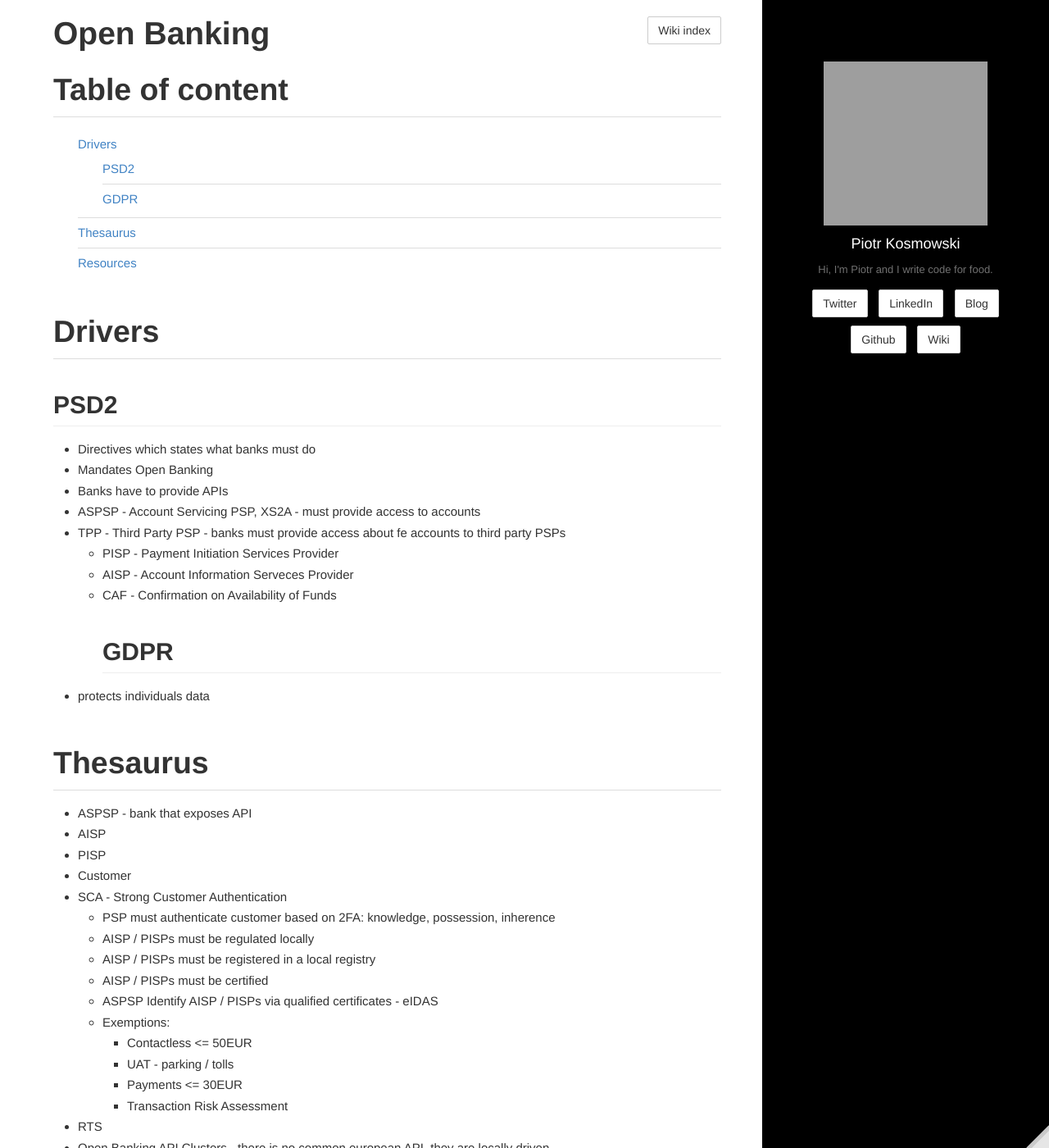
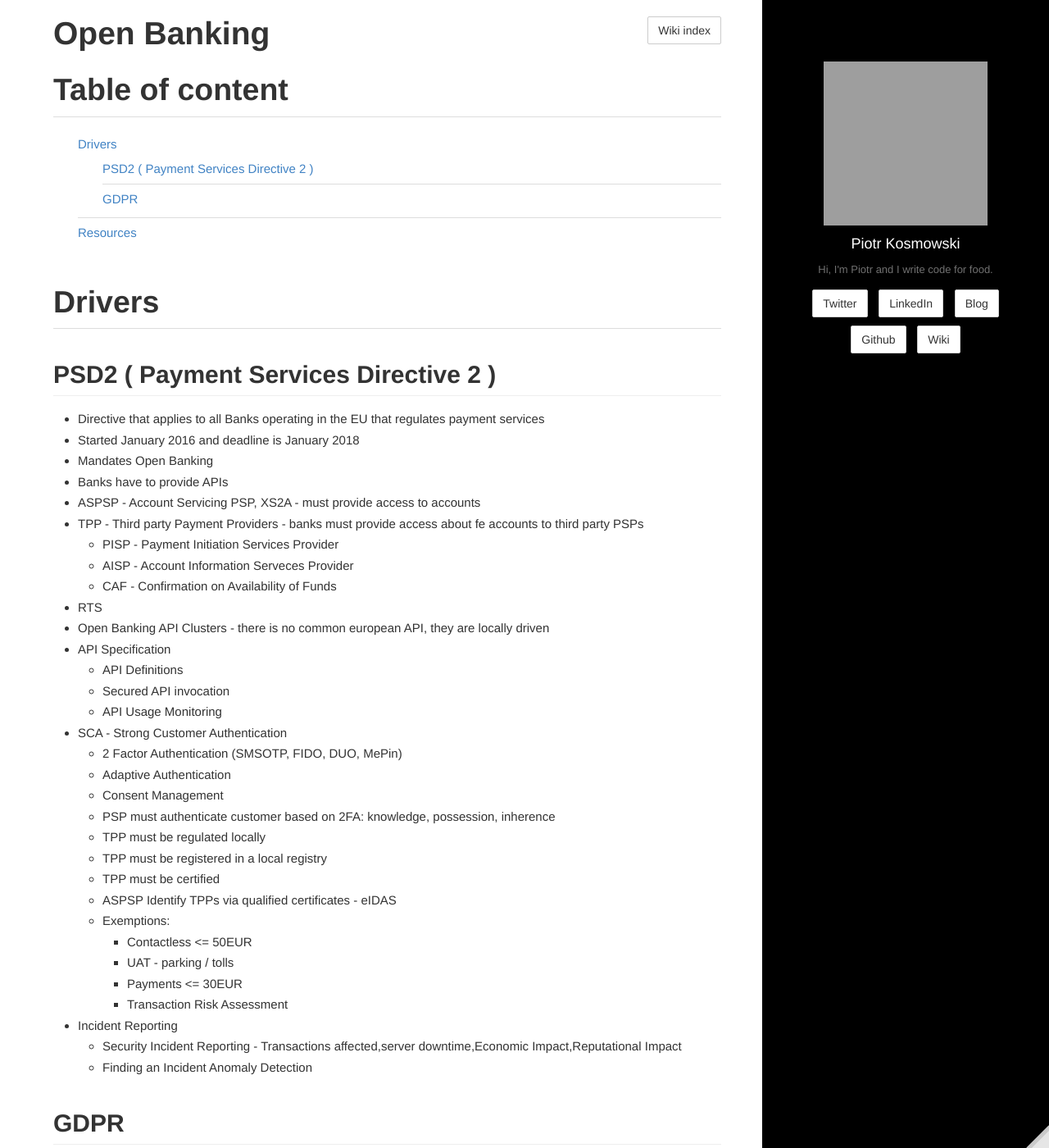
Before and after one commit to kospiotr/kospiotr.github.io, a Jekyll site: the page built from wiki/open-banking.md, in a window 1280 px wide and 1400 px high. Shown: the whole window at 82% size. Built offline with Jekyll 4.4.1, drawn with Linux system fonts in a browser that asks for light colours; some of the changed text lies outside the part shown; grey boxes are pictures that could not be loaded.

Commit message:
Update open-banking.md

```diff
--- a/wiki/open-banking.md
+++ b/wiki/open-banking.md
@@ -7,37 +7,42 @@ editurl: wiki/open-banking.md
 ---
 
 # Drivers
-## PSD2
-- Directives which states what banks must do
+## PSD2 ( Payment Services Directive 2 )
+- Directive that applies to all Banks operating in the EU that regulates payment services
+- Started January 2016 and deadline is January 2018
 - Mandates Open Banking
 - Banks have to provide APIs
 - ASPSP - Account Servicing PSP, XS2A - must provide access to accounts
-- TPP - Third Party PSP - banks must provide access about fe accounts to third party PSPs
+- TPP - Third party Payment Providers - banks must provide access about fe accounts to third party PSPs
   - PISP - Payment Initiation Services Provider
   - AISP - Account Information Serveces Provider
   - CAF - Confirmation on Availability of Funds
-## GDPR
- - protects individuals data
-
-
-# Thesaurus
-- ASPSP - bank that exposes API
-- AISP
-- PISP
-- Customer
+- RTS
+- Open Banking API Clusters - there is no common european API, they are locally driven
+- API Specification
+  - API Definitions
+  - Secured API invocation
+  - API Usage Monitoring
 - SCA - Strong Customer Authentication
+  - 2 Factor Authentication (SMSOTP, FIDO, DUO, MePin)
+  - Adaptive Authentication
+  - Consent Management
   - PSP must authenticate customer based on 2FA: knowledge, possession, inherence
-  - AISP / PISPs must be regulated locally
-  - AISP / PISPs must be registered in a local registry
-  - AISP / PISPs must be certified
-  - ASPSP Identify AISP / PISPs via qualified certificates - eIDAS
+  - TPP must be regulated locally
+  - TPP must be registered in a local registry
+  - TPP must be certified
+  - ASPSP Identify TPPs via qualified certificates - eIDAS
   - Exemptions:
     - Contactless <= 50EUR
     - UAT - parking / tolls
     - Payments <= 30EUR
     - Transaction Risk Assessment
-- RTS
-- Open Banking API Clusters - there is no common european API, they are locally driven
+- Incident Reporting
+  - Security Incident Reporting - Transactions affected,server downtime,Economic Impact,Reputational Impact
+  - Finding an Incident Anomaly Detection
+
+## GDPR
+ - protects individuals data
 
 # Resources
 - https://www.youtube.com/watch?v=bYovaLTXjzo
```
